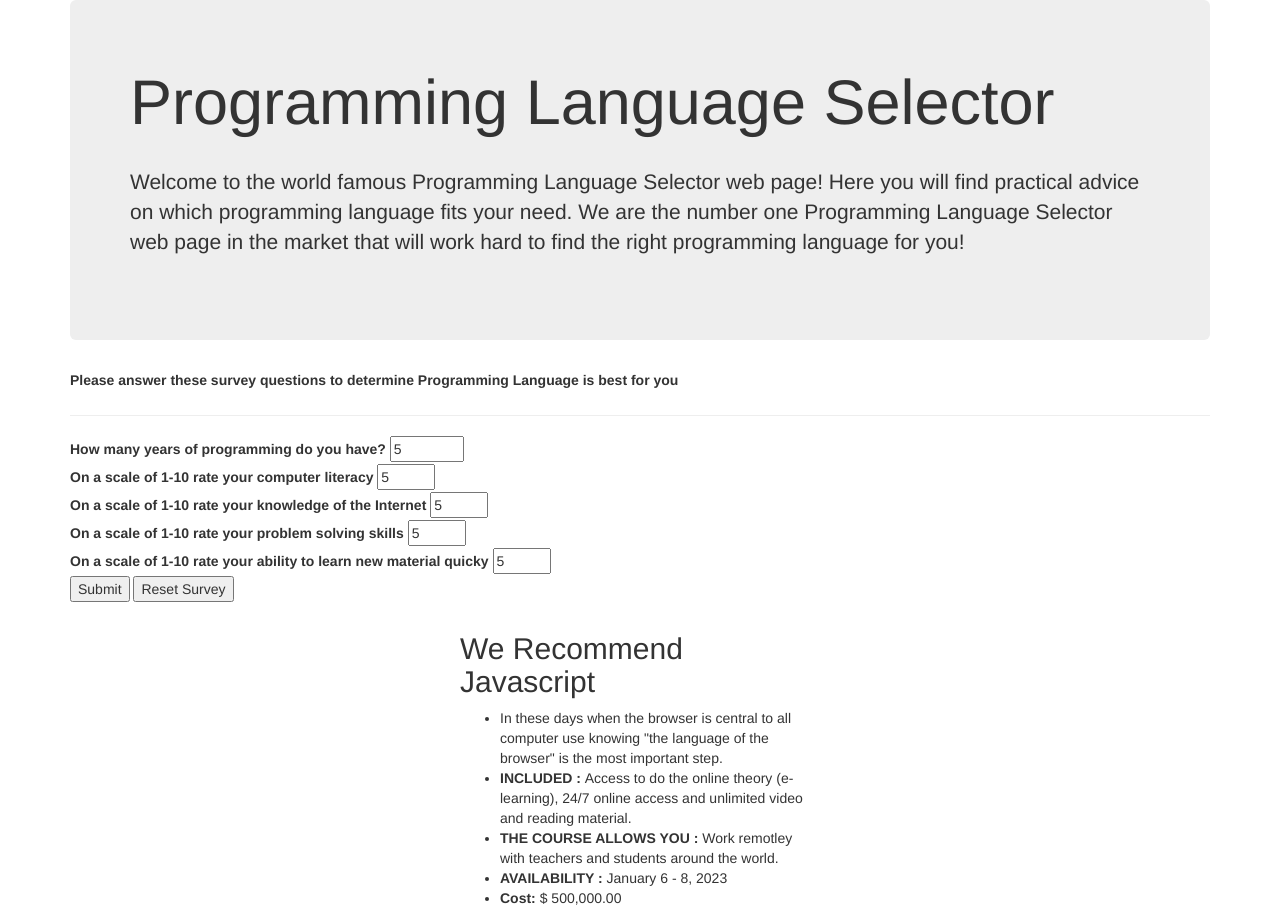
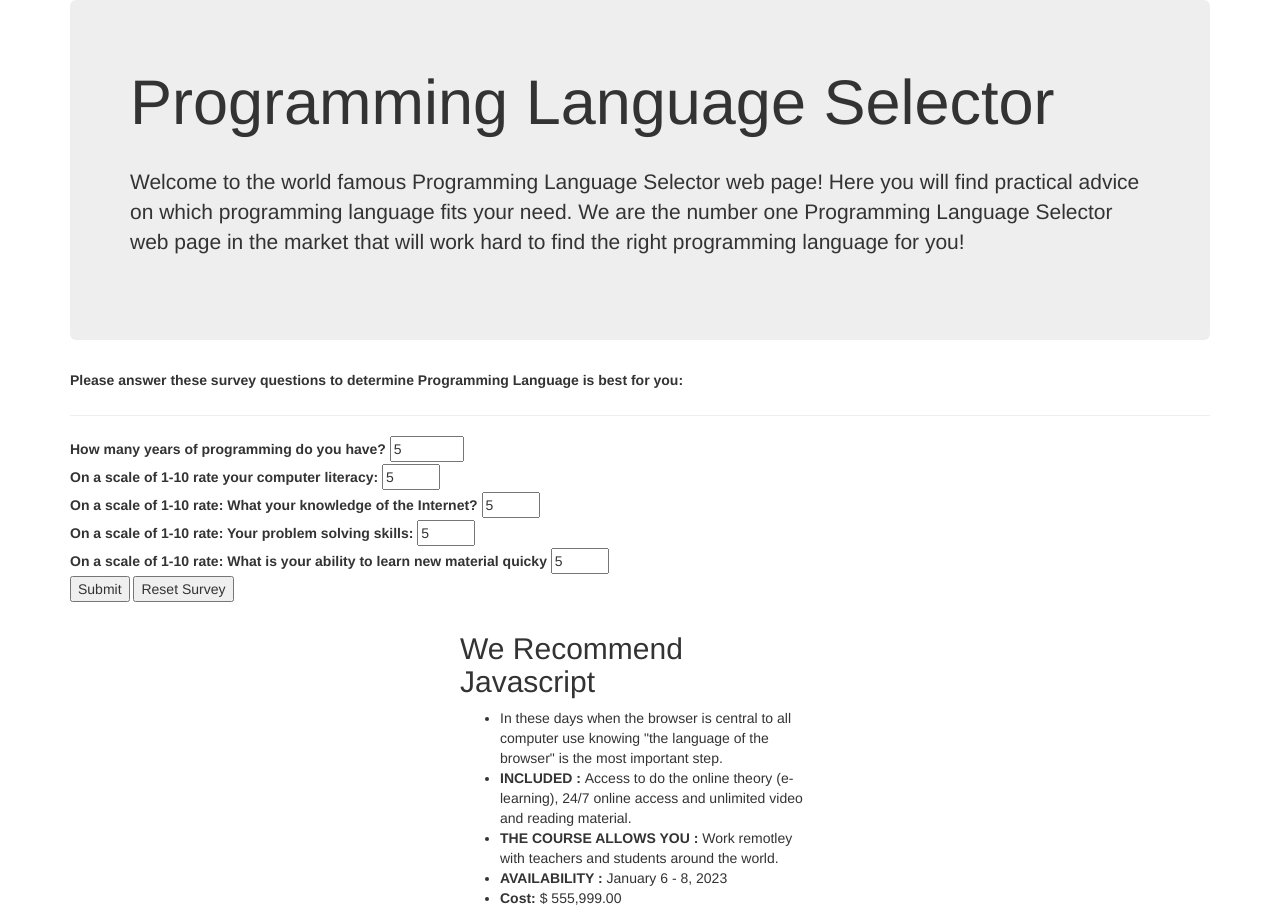
Before and after one commit to xayananh4/ProgrammingLanguageS, a plain HTML site: page index.html in a window 1280 px wide. Both pictures are taken after typing "5", "5", "5", "5", "5" into the empty fields and a click on the button "Submit". Drawn offline with nearby package versions, Linux system fonts and the light colour scheme.

Commit message:
change text in index.html

```diff
--- a/index.html
+++ b/index.html
@@ -23,23 +23,23 @@
       <br>
     </div>
 
-    <!-- Form element for survey  -->
+    <!-- Form element for survey questions  -->
     <form id="surveyform">
-      <label for="input1">Please answer these survey questions to determine Programming Language is best for you</label>
+      <label for="input1">Please answer these survey questions to determine Programming Language is best for you:</label>
       <hr>
       <label for="input1">How many years of programming do you have?</label>
       <input type="number" id="input1" name="quantity" min="0" max="1000">
       <br>
-      <label for="input2">On a scale of 1-10 rate your computer literacy</label>
+      <label for="input2">On a scale of 1-10 rate your computer literacy:</label>
       <input type="number" id="input2" name="computerLiteracy" min="0" max="10">
       <br>
-      <label for="input3">On a scale of 1-10 rate your knowledge of the Internet</label>
+      <label for="input3">On a scale of 1-10 rate: What your knowledge of the Internet?</label>
       <input type="number" id="input3" name="internet" min="0" max="10">
       <br>
-      <label for="input4">On a scale of 1-10 rate your problem solving skills</label>
+      <label for="input4">On a scale of 1-10 rate: Your problem solving skills:</label>
       <input type="number" id="input4" name="solvingSkills" min="0" max="10">
       <br>
-      <label for="input5">On a scale of 1-10 rate your ability to learn new material quicky</label>
+      <label for="input5">On a scale of 1-10 rate: What is your ability to learn new material quicky</label>
       <input type="number" id="input5" name="learnNewMaterial" min="0" max="10">
       <br>
       <button type="submit">Submit</button>
@@ -47,7 +47,7 @@
       <p id="error-message"></p>
     </form>
 
-    <!-- div container for python course  -->
+    <!-- div container for python course recommendations  -->
     <div class="row">
       <div class="col-md-4">
         <div id="python" class="defaultSettingHidden">
@@ -71,7 +71,7 @@
         </div>
       </div>
 
-      <!-- div container for javascript course  -->
+      <!-- div container for javascript course recommendations  -->
       <div class="col-md-4">
         <div id="javascript" class="defaultSettingHidden">
           <div class="card">
@@ -86,14 +86,14 @@
                 <li><b>THE COURSE ALLOWS YOU :</b> Work remotley with teachers and students around the world.
                 </li>
                 <li><b>AVAILABILITY : </b>January 6 - 8, 2023</li>
-                <li><b>Cost: </b>$ 500,000.00</li>
+                <li><b>Cost: </b>$ 555,999.00</li>
               </ul>
             </div>
           </div>
         </div>
       </div>
 
-      <!-- div container for c++ course  -->
+      <!-- div container for c++ course recommendations  -->
       <div class="col-md-4">
         <div id="cplus" class="defaultSettingHidden">
           <div class="card">
@@ -107,7 +107,7 @@
                 <li><b>THE COURSE ALLOWS YOU :</b> Work remotley with teachers and students around the world.
                 </li>
                 <li><b>AVAILABILITY : </b>January 6 - 8, 2023</li>
-                <li><b>Cost: </b>$ 950,000.00</li>
+                <li><b>Cost: </b>$ 999,000.00</li>
               </ul>
             </div>
           </div>
```
